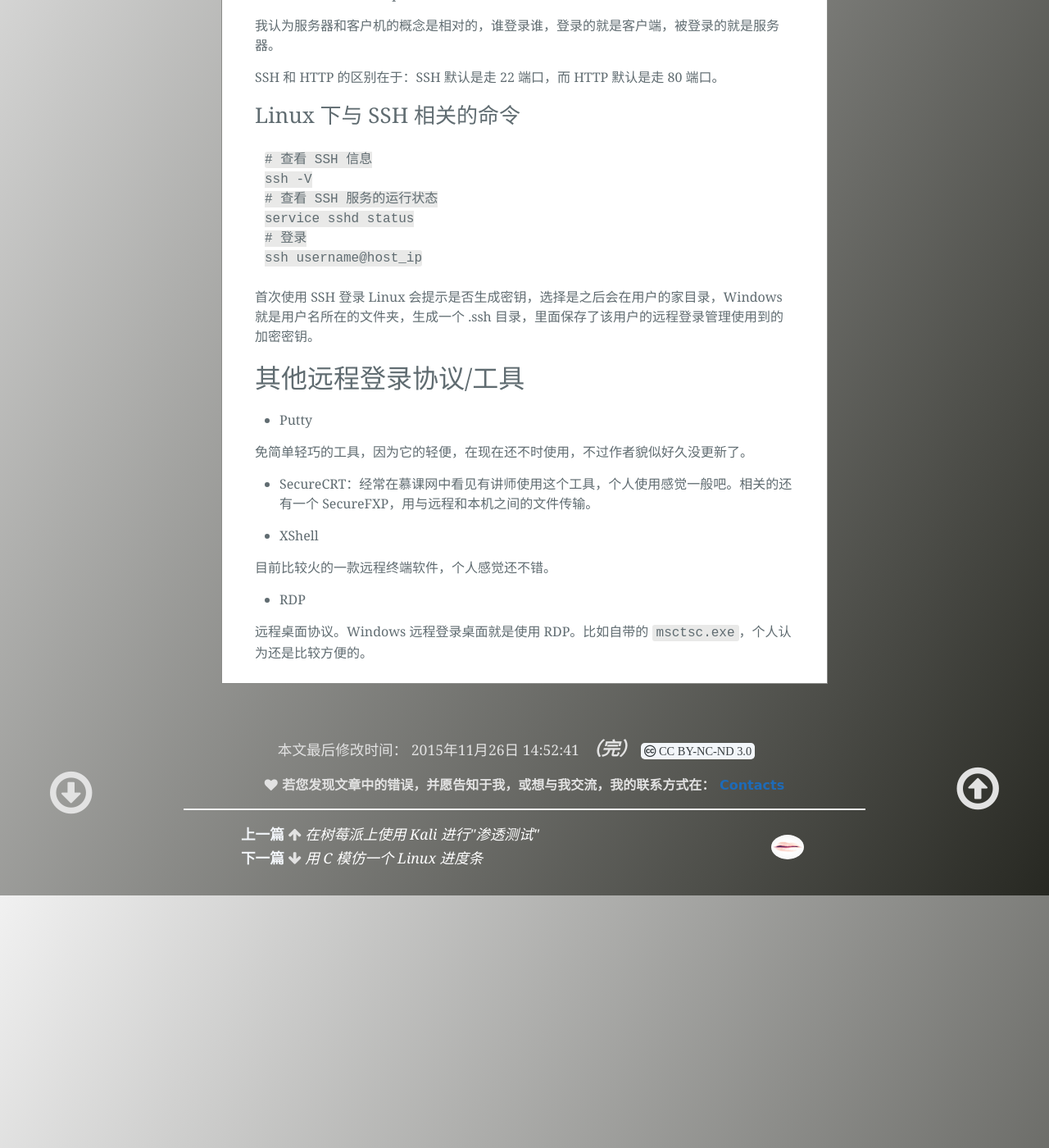
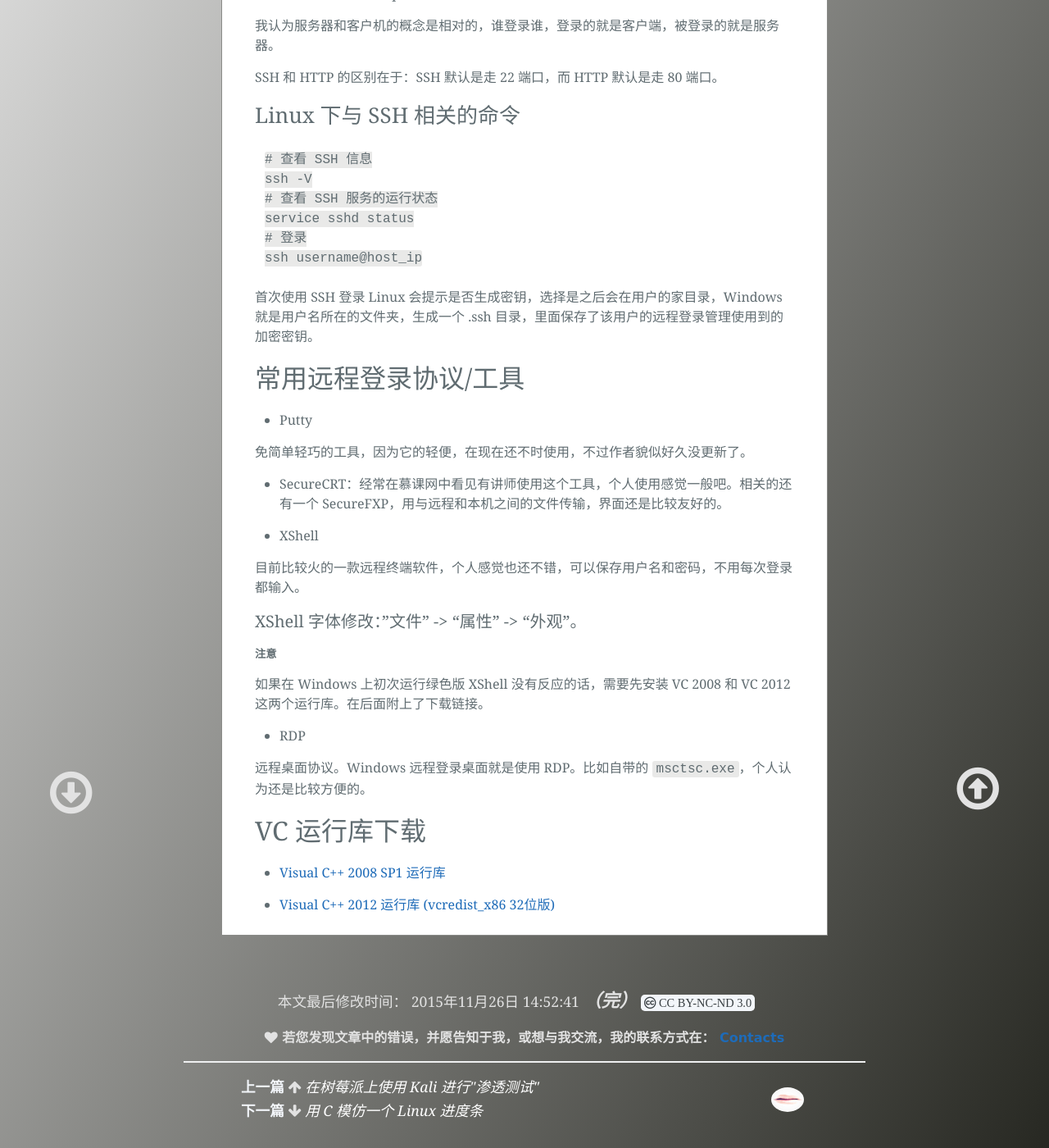
Before and after one commit to light-shadow/ckwongloy.github.io, a Jekyll site: the page built from _posts/2015-11-26-Remote-Login.md, in a window 1280 px wide and 1400 px high, scrolled down 550 px. Shown: the whole window at 82% size. Built offline with Jekyll 4.4.1, drawn with Linux system fonts in a browser that asks for light colours; Markdown is read by kramdown in place of the engine named in the settings.

Commit message:
little add

```diff
--- a/_posts/2015-11-26-Remote-Login.md
+++ b/_posts/2015-11-26-Remote-Login.md
@@ -38,19 +38,34 @@
 
 首次使用 SSH 登录 Linux 会提示是否生成密钥，选择是之后会在用户的家目录，Windows 就是用户名所在的文件夹，生成一个 .ssh 目录，里面保存了该用户的远程登录管理使用到的加密密钥。
 
-其他远程登录协议/工具
+常用远程登录协议/工具
 -
 
 - Putty
 
 免简单轻巧的工具，因为它的轻便，在现在还不时使用，不过作者貌似好久没更新了。
 
-- SecureCRT：经常在慕课网中看见有讲师使用这个工具，个人使用感觉一般吧。相关的还有一个 SecureFXP，用与远程和本机之间的文件传输。
+- SecureCRT：经常在慕课网中看见有讲师使用这个工具，个人使用感觉一般吧。相关的还有一个 SecureFXP，用与远程和本机之间的文件传输，界面还是比较友好的。
 
 - XShell
 
-目前比较火的一款远程终端软件，个人感觉还不错。
+目前比较火的一款远程终端软件，个人感觉也还不错，可以保存用户名和密码，不用每次登录都输入。
+
+
+#### XShell 字体修改："文件" -> "属性" -> "外观"。
+
+##### **注意**
+
+如果在 Windows 上初次运行绿色版 XShell 没有反应的话，需要先安装 VC
+2008 和 VC 2012 这两个运行库。在后面附上了下载链接。
 
 - RDP
 
 远程桌面协议。Windows 远程登录桌面就是使用 RDP。比如自带的 `msctsc.exe`，个人认为还是比较方便的。
+
+VC 运行库下载
+-
+
+- [Visual C++ 2008 SP1 运行库](http://www.microsoft.com/zh-cn/download/details.aspx?id=5582)
+
+- [Visual C++ 2012 运行库 (vcredist_x86 32位版)](http://www.microsoft.com/zh-cn/download/details.aspx?id=30679)
```
Also changed, not shown: _posts/2015-11-22-Kali-On-Raspberry.md (+10 -0 lines).
